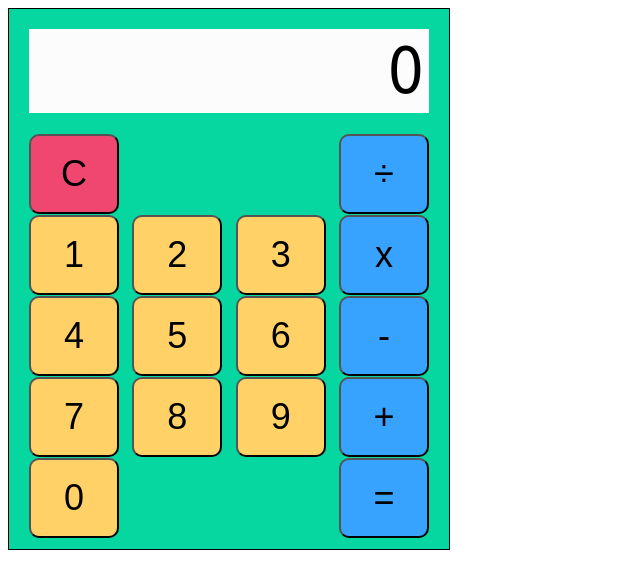
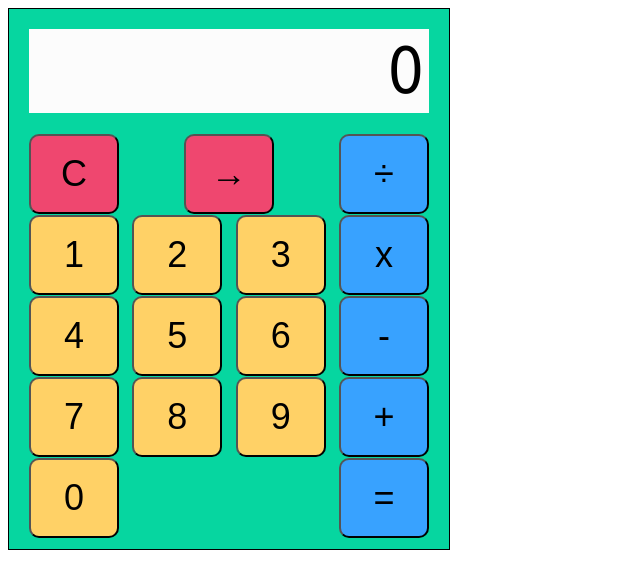
Before and after one commit to kyungminkim1/odin-calculator, a plain HTML site: page index.html in a window 1280 px wide. Shown: the whole page, without its empty margins (0-640 px from the left). Drawn offline with Linux system fonts and the light colour scheme.

Commit message:
Add backspace button

```diff
--- a/index.html
+++ b/index.html
@@ -12,6 +12,7 @@
             <div class="buttons">
                 <div class="button-row">
                     <button id="btn-clear">C</button>
+                    <button id="btn-backspace">→</button>
                     <button class="operation">÷</button>
                 </div>
 
--- a/styles.css
+++ b/styles.css
@@ -43,7 +43,7 @@ button {
     background-color: #38a2ff;
 }
 
-#btn-clear {
+#btn-clear, #btn-backspace {
     background-color: #EF476F;
 }
 
```
